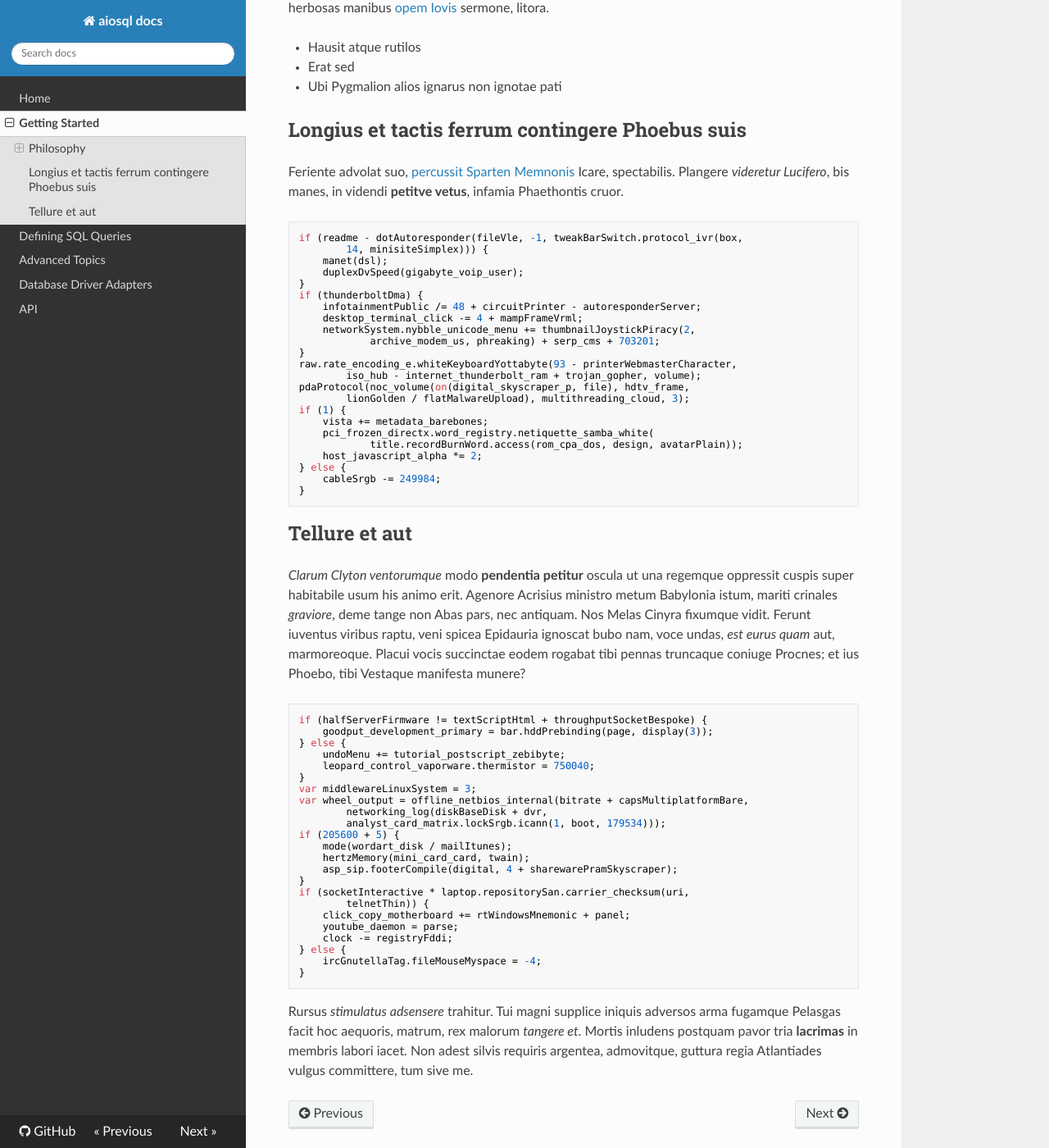
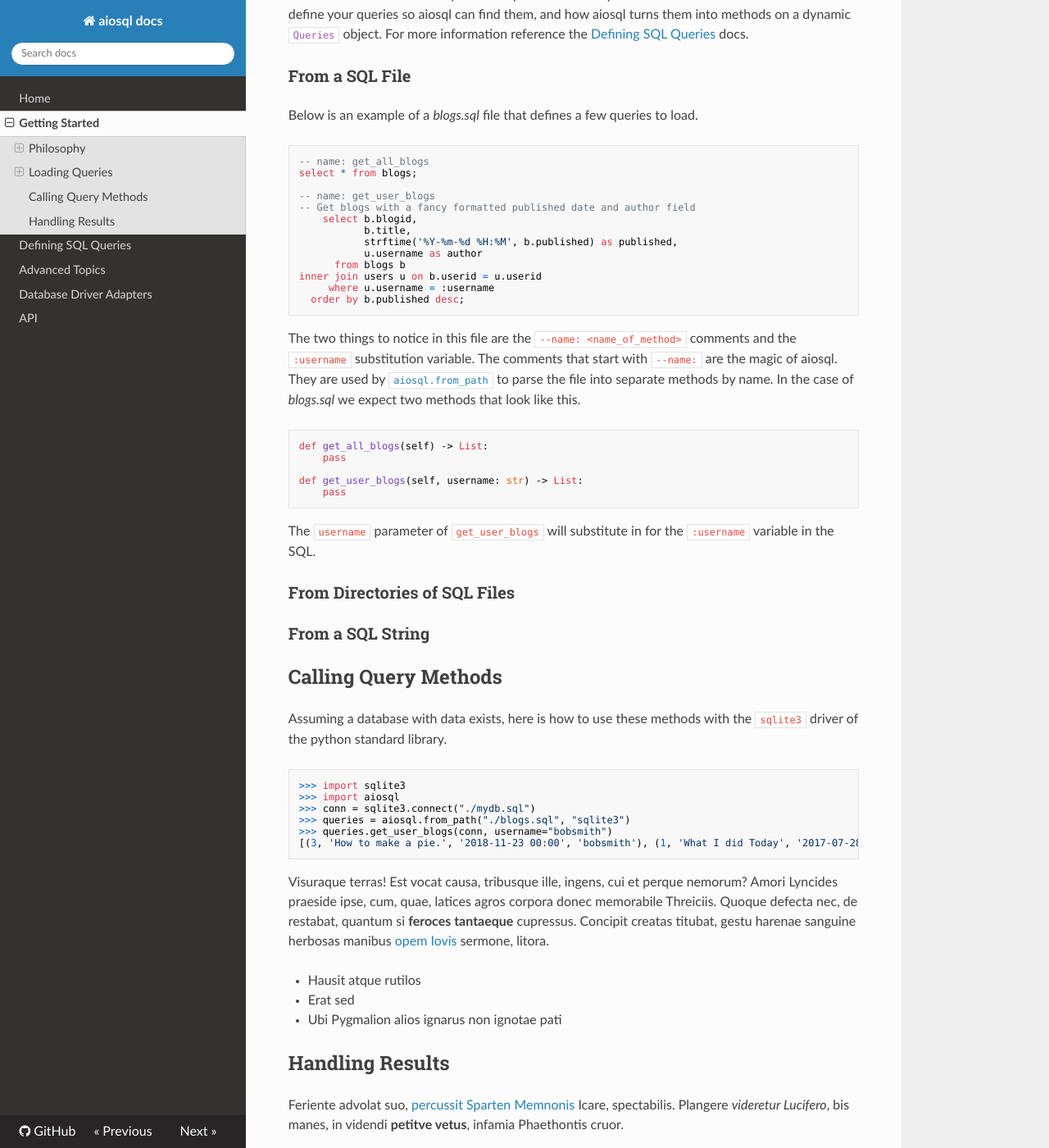
Before and after one commit to nackjicholson/aiosql, an MkDocs documentation site: the page built from docs/getting-started.md, in a window 1280 px wide and 1400 px high, scrolled down 1108 px. Shown: the whole window at 82% size. Built offline with MkDocs 1.6.1, drawn with Linux system fonts in a browser that asks for light colours; nearby versions of some CDN libraries; some of the changed text lies outside the part shown.

Commit message:
wip: add "Loading Queries" to Getting Started docs

````diff
--- a/docs/getting-started.md
+++ b/docs/getting-started.md
@@ -17,6 +17,58 @@ aiosql doesn't solve any of these problems directly either, your application is
 
 The documentation for projects like [SQLAlchemy](https://www.sqlalchemy.org/) and [Django DB](https://docs.djangoproject.com/en/3.0/topics/db/) will give you the complete run down on why ORMs are a valuable and productive way to develop. I urge you to choose these projects over aiosql if you find that they fit the needs of your application better. If you're still here, great! Keep reading to learn how to write SQL you can load into python.
 
+## Loading Queries
+
+There are a few different ways to load queries into aiosql. You need to know the basics of how to define your queries so aiosql can find them, and how aiosql turns them into methods on a dynamic [`Queries`]() object. For more information reference the [Defining SQL Queries](./defining-sql-queries.md) docs.
+
+### From a SQL File
+
+Below is an example of a _blogs.sql_ file that defines a few queries to load.
+
+```sql
+-- name: get_all_blogs
+select * from blogs;
+
+-- name: get_user_blogs
+-- Get blogs with a fancy formatted published date and author field
+    select b.blogid,
+           b.title,
+           strftime('%Y-%m-%d %H:%M', b.published) as published,
+           u.username as author
+      from blogs b
+inner join users u on b.userid = u.userid
+     where u.username = :username
+  order by b.published desc;
+```
+
+The two things to notice in this file are the `--name: <name_of_method>` comments and the `:username` substitution variable. The comments that start with `--name:` are the magic of aiosql. They are used by [`aiosql.from_path`](./api.md#aiosqlfrom_path) to parse the file into separate methods by name. In the case of _blogs.sql_ we expect two methods that look like this.
+
+```python
+def get_all_blogs(self) -> List:
+    pass
+
+def get_user_blogs(self, username: str) -> List:
+    pass
+```
+
+The `username` parameter of `get_user_blogs` will substitute in for the `:username` variable in the SQL.
+
+### From Directories of SQL Files
+
+### From a SQL String
+
+## Calling Query Methods
+
+Assuming a database with data exists, here is how to use these methods with the `sqlite3` driver of the python standard library.
+
+```python
+>>> import sqlite3
+>>> import aiosql
+>>> conn = sqlite3.connect("./mydb.sql")
+>>> queries = aiosql.from_path("./blogs.sql", "sqlite3")
+>>> queries.get_user_blogs(conn, username="bobsmith")
+[(3, 'How to make a pie.', '2018-11-23 00:00', 'bobsmith'), (1, 'What I did Today', '2017-07-28 00:00', 'bobsmith')]
+```
 
 Visuraque terras! Est vocat causa, tribusque ille, ingens, cui et perque
 nemorum? Amori Lyncides praeside ipse, cum, quae, latices agros corpora donec
@@ -28,7 +80,7 @@ manibus [opem Iovis](http://www.ferut.net/) sermone, litora.
 - Erat sed
 - Ubi Pygmalion alios ignarus non ignotae pati
 
-## Longius et tactis ferrum contingere Phoebus suis
+## Handling Results
 
 Feriente advolat suo, [percussit Sparten Memnonis](http://mollia-dat.com/)
 Icare, spectabilis. Plangere *videretur Lucifero*, bis manes, in videndi
@@ -57,43 +109,3 @@ Icare, spectabilis. Plangere *videretur Lucifero*, bis manes, in videndi
     } else {
         cableSrgb -= 249984;
     }
-
-## Tellure et aut
-
-*Clarum Clyton ventorumque* modo **pendentia petitur** oscula ut una regemque
-oppressit cuspis super habitabile usum his animo erit. Agenore Acrisius ministro
-metum Babylonia istum, mariti crinales *graviore*, deme tange non Abas pars, nec
-antiquam. Nos Melas Cinyra fixumque vidit. Ferunt iuventus viribus raptu, veni
-spicea Epidauria ignoscat bubo nam, voce undas, *est eurus quam* aut,
-marmoreoque. Placui vocis succinctae eodem rogabat tibi pennas truncaque coniuge
-Procnes; et ius Phoebo, tibi Vestaque manifesta munere?
-
-    if (halfServerFirmware != textScriptHtml + throughputSocketBespoke) {
-        goodput_development_primary = bar.hddPrebinding(page, display(3));
-    } else {
-        undoMenu += tutorial_postscript_zebibyte;
-        leopard_control_vaporware.thermistor = 750040;
-    }
-    var middlewareLinuxSystem = 3;
-    var wheel_output = offline_netbios_internal(bitrate + capsMultiplatformBare,
-            networking_log(diskBaseDisk + dvr,
-            analyst_card_matrix.lockSrgb.icann(1, boot, 179534)));
-    if (205600 + 5) {
-        mode(wordart_disk / mailItunes);
-        hertzMemory(mini_card_card, twain);
-        asp_sip.footerCompile(digital, 4 + sharewarePramSkyscraper);
-    }
-    if (socketInteractive * laptop.repositorySan.carrier_checksum(uri,
-            telnetThin)) {
-        click_copy_motherboard += rtWindowsMnemonic + panel;
-        youtube_daemon = parse;
-        clock -= registryFddi;
-    } else {
-        ircGnutellaTag.fileMouseMyspace = -4;
-    }
-
-Rursus *stimulatus adsensere* trahitur. Tui magni supplice iniquis adversos arma
-fugamque Pelasgas facit hoc aequoris, matrum, rex malorum *tangere et*. Mortis
-inludens postquam pavor tria **lacrimas** in membris labori iacet. Non adest
-silvis requiris argentea, admovitque, guttura regia Atlantiades vulgus
-committere, tum sive me.
````
